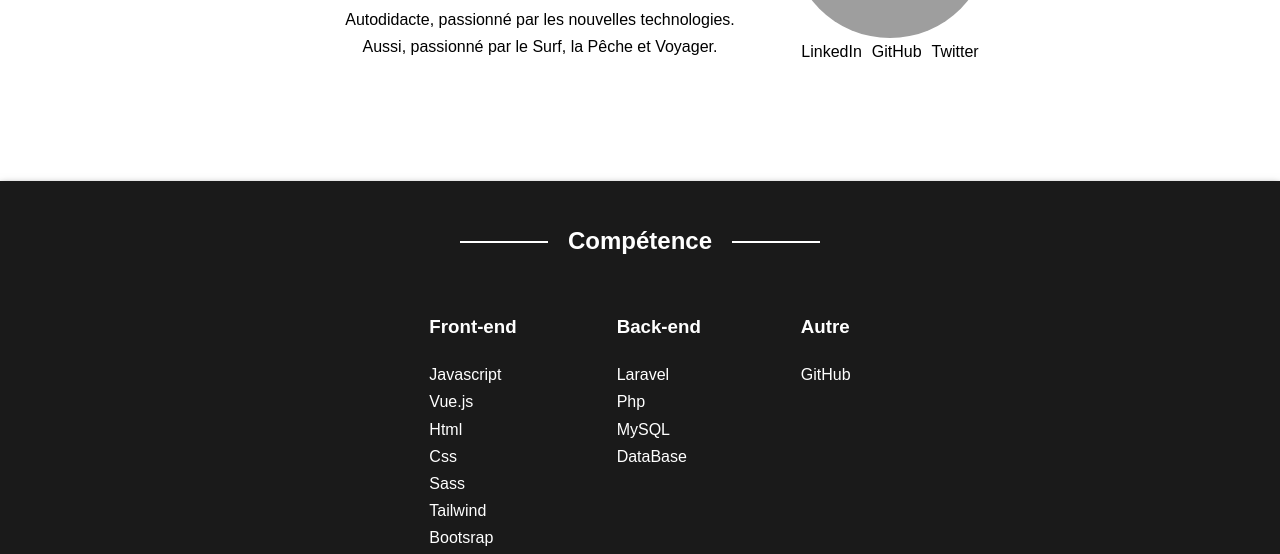
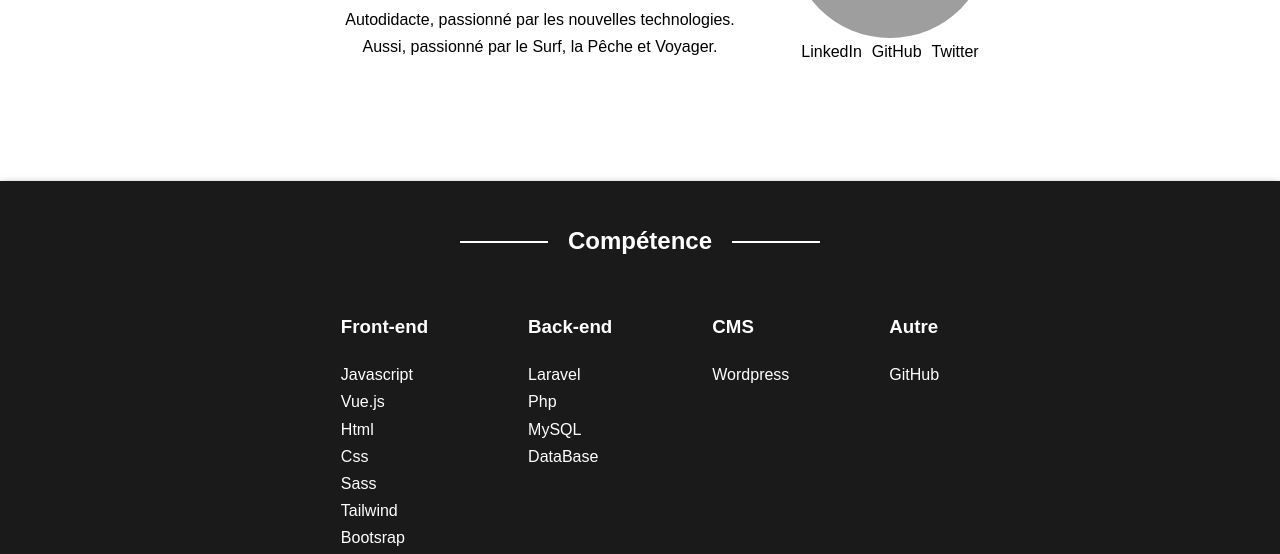
Before and after one commit to ElliotBeaucage/ElliotBeaucage.github.io, a plain HTML site: page index.html in a window 1280 px wide. Shown: the part 398-952 px from the top of the page. Drawn offline with nearby package versions, Linux system fonts and the light colour scheme; grey boxes are pictures that could not be loaded.

Commit message:
Update index.html

```diff
--- a/index.html
+++ b/index.html
@@ -64,6 +64,10 @@
               <li>Php</li>
               <li>MySQL</li>
               <li>DataBase</li>
+            </ul>
+               <ul>
+              <h3>CMS</h3>
+              <li>Wordpress</li>
             </ul>
             <ul>
               <h3>Autre</h3>
```
